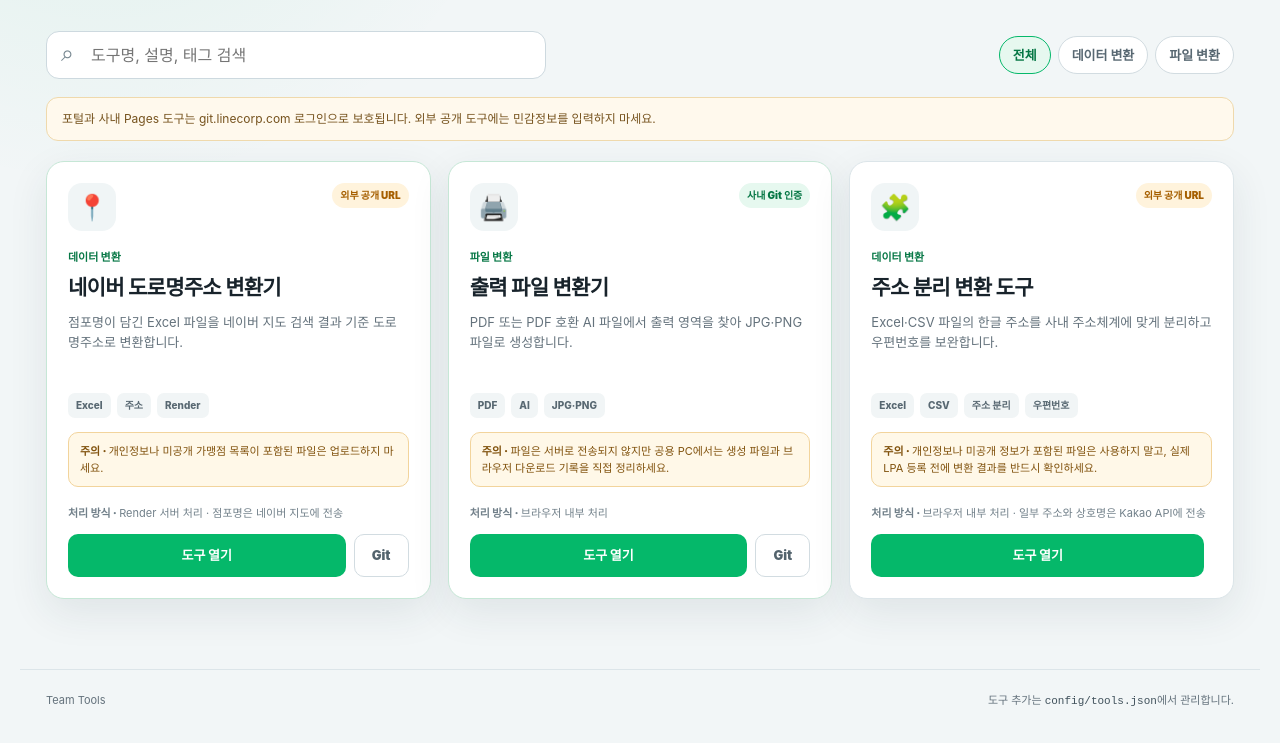
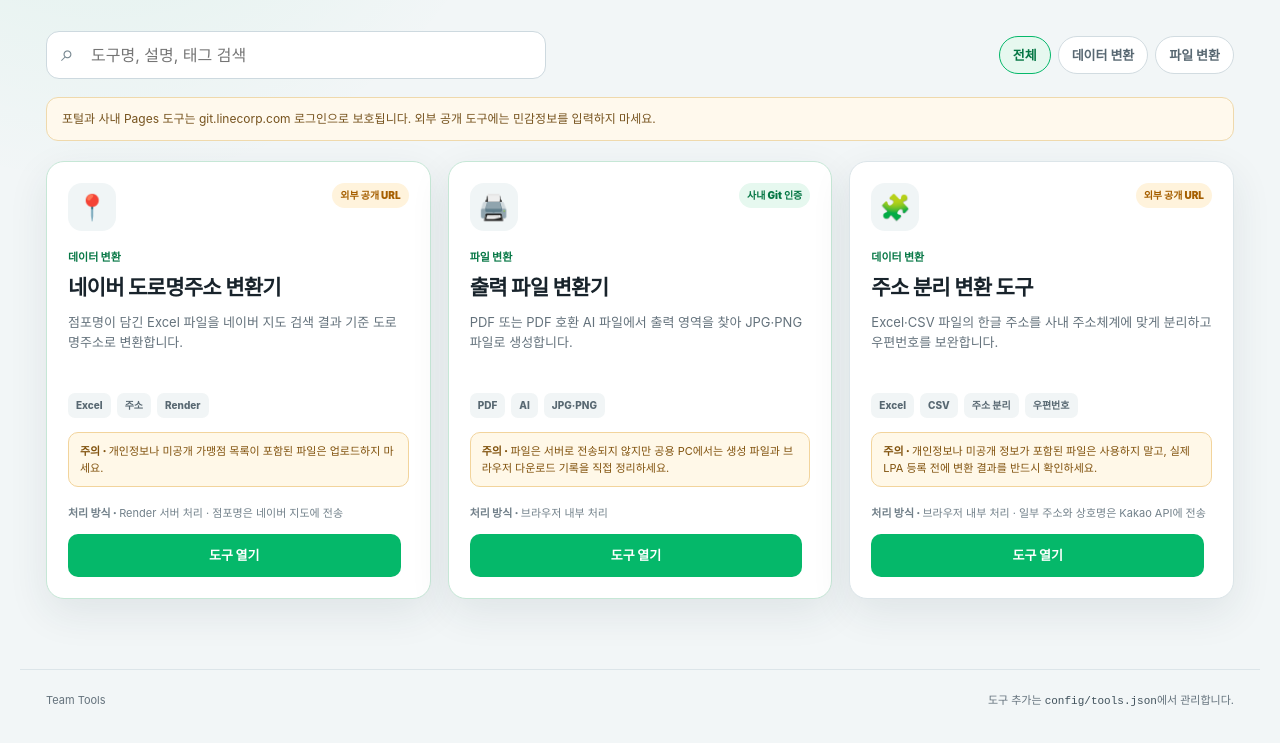
Before and after one commit to yb-song-line/internal-tools-portal, a plain HTML site: page index.html in a window 1280 px wide. Shown: the part 244-987 px from the top of the page. Drawn offline with Linux system fonts and the light colour scheme.

Commit message:
Remove source links from tool cards

```diff
--- a/config/tools.json
+++ b/config/tools.json
@@ -11,9 +11,7 @@
       "name": "네이버 도로명주소 변환기",
       "description": "점포명이 담긴 Excel 파일을 네이버 지도 검색 결과 기준 도로명주소로 변환합니다.",
       "url": "https://naver-roadaddr-webapp.onrender.com/",
-      "sourceUrl": "https://git.linecorp.com/yb-song/naver-roadaddr-webapp",
       "publicUrl": "https://naver-roadaddr-webapp.onrender.com/",
-      "publicSourceUrl": "",
       "category": "데이터 변환",
       "icon": "📍",
       "tags": ["Excel", "주소", "Render"],
@@ -29,9 +27,7 @@
       "name": "출력 파일 변환기",
       "description": "PDF 또는 PDF 호환 AI 파일에서 출력 영역을 찾아 JPG·PNG 파일로 생성합니다.",
       "url": "https://git.linecorp.com/pages/yb-song/print-size-exporter/",
-      "sourceUrl": "https://git.linecorp.com/yb-song/print-size-exporter",
       "publicUrl": "https://yb-song-line.github.io/print-size-exporter/",
-      "publicSourceUrl": "https://github.com/yb-song-line/print-size-exporter",
       "category": "파일 변환",
       "icon": "🖨️",
       "tags": ["PDF", "AI", "JPG·PNG"],
--- a/index.html
+++ b/index.html
@@ -49,6 +49,6 @@
     <span>Team Tools</span>
     <span>도구 추가는 <code>config/tools.json</code>에서 관리합니다.</span>
   </footer>
-  <script src="static/app.js?v=20260826-2" defer></script>
+  <script src="static/app.js?v=20260826-3" defer></script>
 </body>
 </html>
--- a/static/app.js
+++ b/static/app.js
@@ -1,5 +1,6 @@
 const state = { tools: [], category: "전체", query: "" };
 const isPublicMirror = window.location.hostname === "yb-song-line.github.io";
+const assetVersion = "20260826-3";
 const elements = {
   title: document.getElementById("portalTitle"),
   subtitle: document.getElementById("portalSubtitle"),
@@ -76,15 +77,6 @@
   openLink.rel = "noopener noreferrer";
   openLink.textContent = "도구 열기";
   actions.append(openLink);
-  if (tool.sourceUrl) {
-    const sourceLink = document.createElement("a");
-    sourceLink.className = "source-link";
-    sourceLink.href = tool.sourceUrl;
-    sourceLink.target = "_blank";
-    sourceLink.rel = "noopener noreferrer";
-    sourceLink.textContent = "Git";
-    actions.append(sourceLink);
-  }
 
   card.append(head, category, title, description, tags, risk, processing, actions);
   return card;
@@ -119,7 +111,9 @@
 
 async function initialize() {
   const toolsUrl = document.body.dataset.toolsUrl || "/api/tools";
-  const response = await fetch(toolsUrl, { credentials: "same-origin", cache: "no-store" });
+  const versionedToolsUrl = new URL(toolsUrl, window.location.href);
+  versionedToolsUrl.searchParams.set("v", assetVersion);
+  const response = await fetch(versionedToolsUrl, { credentials: "same-origin", cache: "no-store" });
   if (response.status === 401) {
     window.location.assign("/login");
     return;
@@ -129,7 +123,6 @@
   state.tools = Array.isArray(data.tools) ? data.tools.map(tool => ({
     ...tool,
     url: isPublicMirror && tool.publicUrl ? tool.publicUrl : tool.url,
-    sourceUrl: isPublicMirror ? (tool.publicSourceUrl || "") : tool.sourceUrl,
     access: isPublicMirror && tool.publicAccess ? tool.publicAccess : tool.access,
   })) : [];
   elements.title.textContent = text(data.portal?.title) || "업무 도구 포털";
```
Also changed, not shown: static/index.html (+1 -1 lines), 1 other file.
